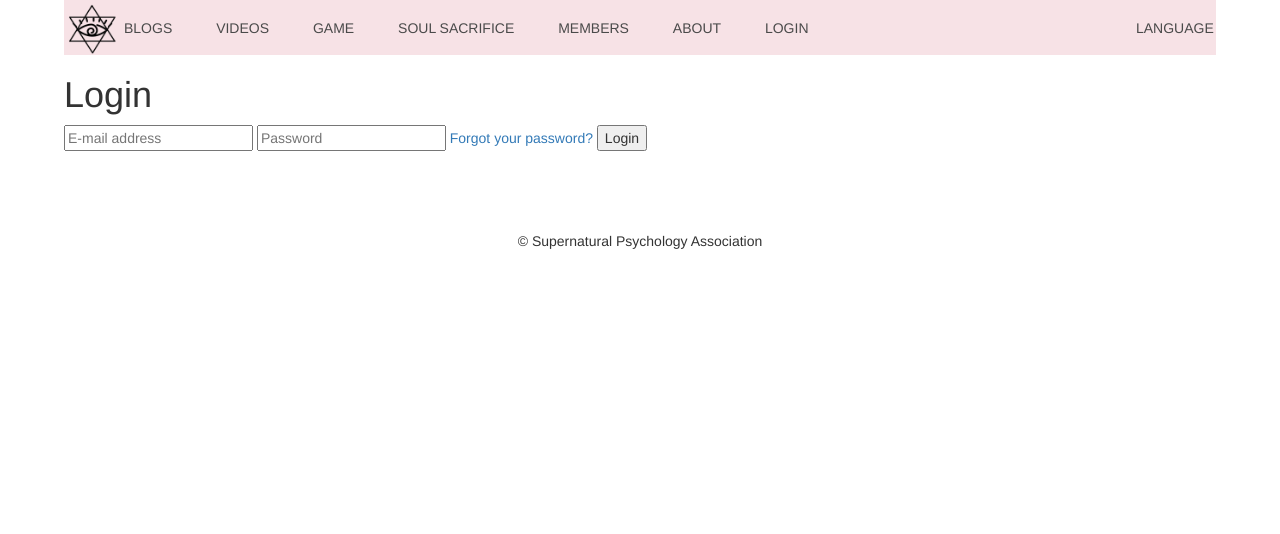
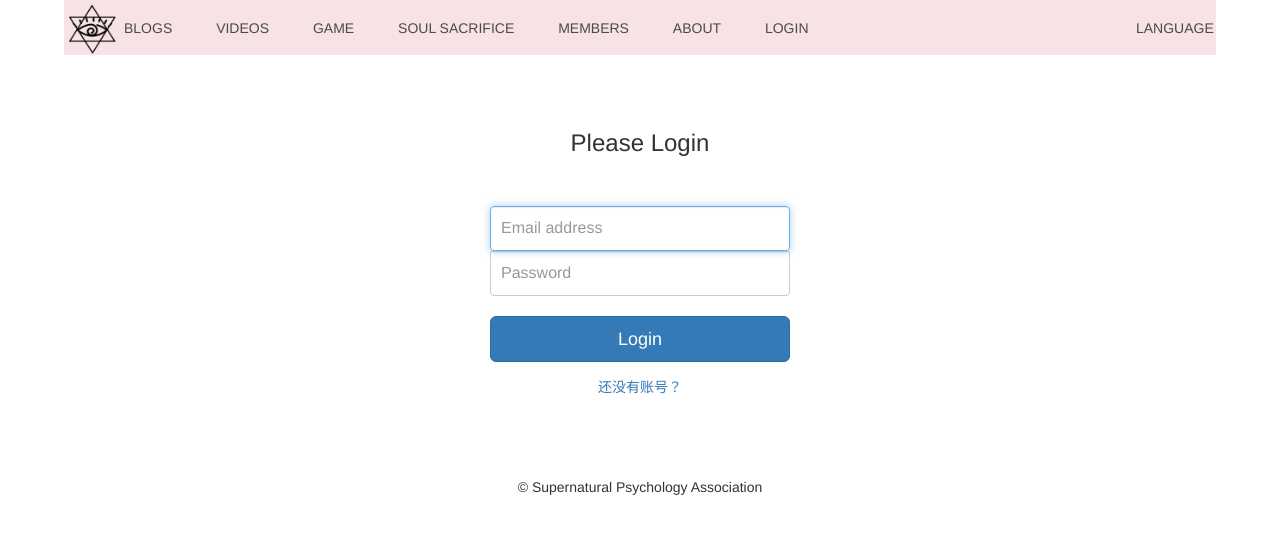
Before and after one commit to xiaoqi-huang/Supernature, a Flask app: page /login in a window 1280 px wide. Shown: the top 534 px of the page. Run offline with Flask 2, Linux system fonts and the light colour scheme; some libraries are stand-ins or nearby versions.

Commit message:
deleted:    .DS_Store 	modified:   .gitignore 	modified:   templates/auth/login.html 	deleted:    templates/login.html

```diff
--- a/templates/auth/login.html
+++ b/templates/auth/login.html
@@ -1,9 +1,5 @@
 {% extends "layout.html" %}
 {% block body %}
-<p>这是登录界面</p>
-{% for message in get_flashed_messages() %}
-    <div class="flash">{{ message }}</div>
-{% endfor %}
 <!-- <form method="post">
     <label for="mail">Mail: </label>
     <input name="mail" id="mail" required>
@@ -14,7 +10,10 @@
     <input type="submit" value="Login">
 </form> -->
 <div class="text-center">
-    <form class="form-signin">
+    {% for message in get_flashed_messages() %}
+        <div class="flash">{{ message }}</div>
+    {% endfor %}
+    <form class="form-signin" method="post">
       <!-- <a href="/index">
           <img class="mb-4" src="{{ url_for('static', filename='images/icon.png') }}" width="72" height="72" />
       </a> -->
--- a/templates/login.html
+++ /dev/null
@@ -1,12 +0,0 @@
-{% extends "layout.html" %}
-{% block body %}
-<h1>Login</h1>
-<form action="/login" method="post">
-	<fieldset>
-		<input type="email" id="email" name="email" placeholder="E-mail address" required="required" />
-		<input type="password" id="pwd" name="pwd" placeholder="Password" required="required" />
-		<a href="/password/reset">Forgot your password?</a>
-		<input type="submit" value="Login">
-</fieldset>
-</form>
-{% endblock %}
```
Also changed, not shown: 2 other files.
